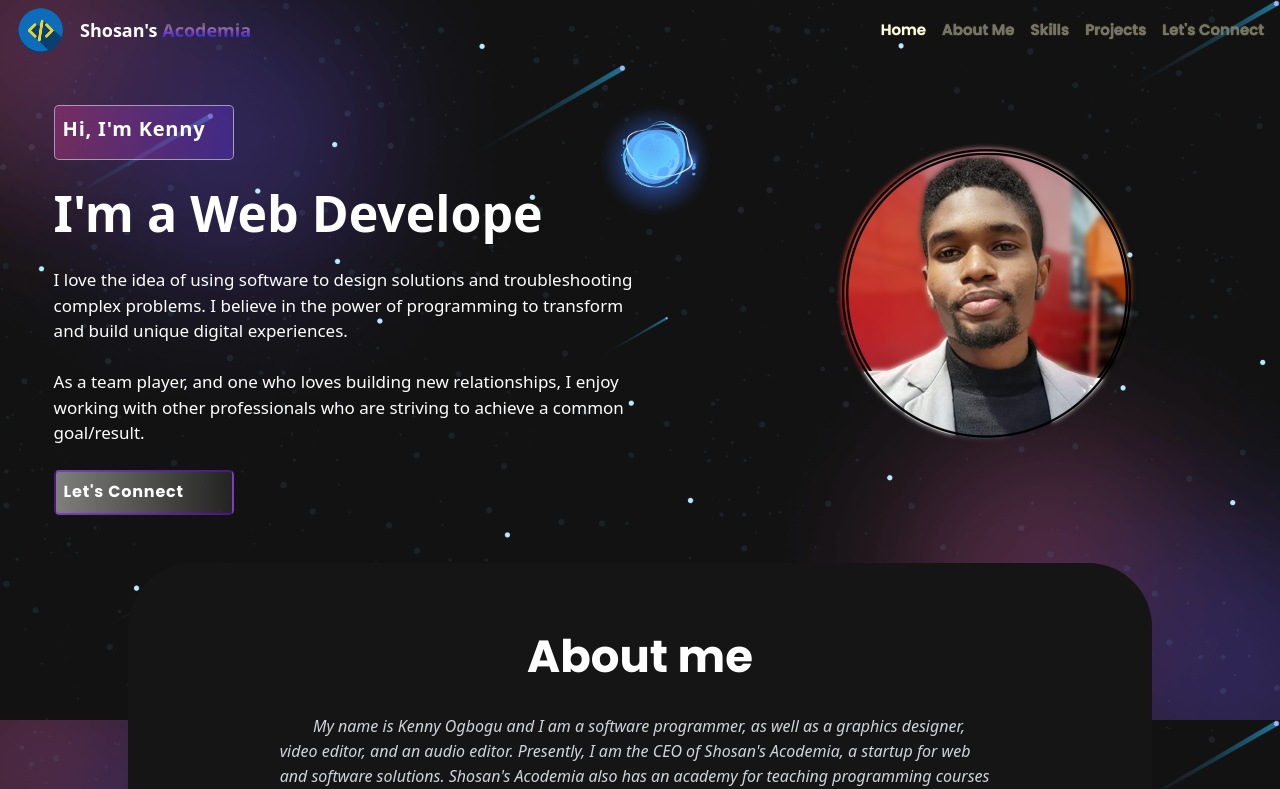
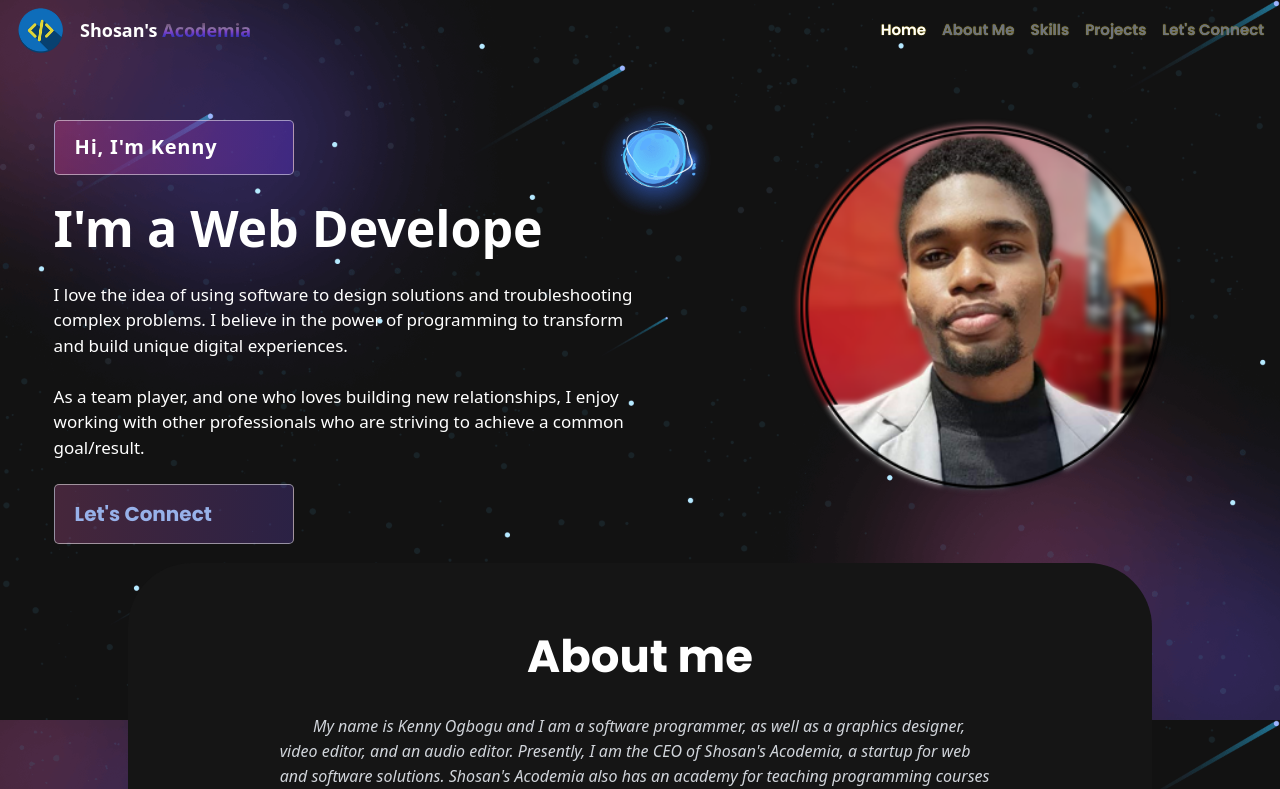
Before and after one commit to Kennius7/shosan-acodemia-port, a React (Vite) app: page / in a window 1280 px wide. Shown: the top 789 px of the page. Built offline with nearby package versions, Linux system fonts and the light colour scheme.

Commit message:
Working on the Banner section

```diff
--- a/src/components/Banner.jsx
+++ b/src/components/Banner.jsx
@@ -1,8 +1,8 @@
 import { useState, useEffect } from "react";
 import headerImg from "../assets/img/shosan-pics-small.png";
 import TrackVisibility from 'react-on-screen';
-import "../../node_modules/animate.css/animate.css";
-// import { ArrowRightCircle } from 'react-bootstrap-icons';
+import "animate.css";
+
 
 
 
@@ -23,8 +23,7 @@ const Banner = () => {
     }, delta);
 
     return () => { clearInterval(ticker) };
-    // eslint-disable-next-line react-hooks/exhaustive-deps
-  }, [text])
+  })
 
   const tick = () => {
     let i = loopNum % toRotate.length;
@@ -59,11 +58,17 @@ const Banner = () => {
       <div className="flex justify-around items-center text-white absolute z-[1] top-[15%]">
 
         <div className="w-[47%] md:ml-4">
+
           <TrackVisibility>
+
             {({ isVisible }) =>
-            <div className={isVisible ? "animate__animated animate__fadeIn" : ""}>
+            <div className={`${isVisible ? "animate__animated animate__fadeIn" : ""} nameDiv`}>
 
-              <span className="flex items-center tagline rounded-[5px] md:text-[20px] pl-2 py-2">Hi, I&apos;m Kenny</span>
+              <div className="flex justify-start items-center tagline rounded-[5px] w-[40%] h-[55px] ">
+                <span className="md:text-[20px] text-center ml-5">
+                Hi, I&apos;m Kenny
+                </span>
+              </div>
 
               <h1 className="md:text-[50px] font-semibold md:mb-4">{`I'm a`}
                 <span data-period="1000" className="txt-rotate">
@@ -80,20 +85,26 @@ const Banner = () => {
                 As a team player, and one who loves building new relationships, I enjoy working with other
                 professionals who are striving to achieve a common goal/result.
               </p>
-              <a href="#connect"
-                className="flex items-center font-poppins font-bold tagline2 rounded-[5px] md:text-[16px]
-                  pl-2 py-2"
-              >Let&apos;s Connect
-              </a>
+
+              <div className="flex justify-start items-center taglineButton rounded-[5px] w-[40%] h-[60px]">
+                <a href="#connect"
+                  className="font-poppins font-bold text-center md:text-[20px] ml-5">
+                  Let&apos;s Connect
+                </a>
+              </div>
+
             </div>}
+
           </TrackVisibility>
+
         </div>
 
         <div className="flex justify-center items-center w-[40%] md:-mt-12">
-          <TrackVisibility>
+          <TrackVisibility className="w-full">
             {({ isVisible }) =>
-              <div className={isVisible ? "animate__animated animate__zoomIn" : ""}>
-                <img src={headerImg} alt="Header Img" />
+              <div className={`${isVisible ? "animate__animated animate__zoomIn" : ""} w-full`}>
+                <img src={headerImg} alt="Header Img"
+                  className="w-[98%] h-[98%]" />
               </div>}
           </TrackVisibility>
         </div>
--- a/src/components/Contact.jsx
+++ b/src/components/Contact.jsx
@@ -1,6 +1,5 @@
 import { useState, useRef } from "react";
 import emailjs from "@emailjs/browser";
-// import { Container, Row, Col } from "react-bootstrap";
 import contactImg from "../assets/img/contact-img.svg";
 import 'animate.css';
 import TrackVisibility from 'react-on-screen';
@@ -62,52 +61,93 @@ const Contact = () => {
 
 
   return (
-    <section className="contact" id="connect">
-      <div>
-        <div className="align-items-center">
-          <div>
-            <TrackVisibility>
-              {({ isVisible }) =>
-                <img className={isVisible ? "animate__animated animate__zoomIn" : ""} src={contactImg} alt="Contact Us"/>
-              }
-            </TrackVisibility>
-          </div>
-          <div>
-            <TrackVisibility>
-              {({ isVisible }) =>
-                <div className={isVisible ? "animate__animated animate__fadeIn" : ""}>
+    <section id="connect"
+      className="contact w-full">
+
+      <div className="w-full flex flex-row-reverse justify-center items-center">
+
+        <div className="w-[50%]">
+          <TrackVisibility>
+            {
+              ({ isVisible }) =>
+              <img src={contactImg} alt="Contact Us"
+                className={isVisible ? "animate__animated animate__zoomIn" : ""}/>
+            }
+          </TrackVisibility>
+        </div>
+
+        <div className="w-[50%]">
+
+          <TrackVisibility className="w-full">
+            {({ isVisible }) =>
+              <div className={`${isVisible ? "animate__animated animate__fadeIn" : ""} w-full`}>
+
                 <h2>Get In Touch</h2>
+
                 <form ref={form} onSubmit={handleSubmit}>
+
                   <div>
+
                     <div>
-                      <input type="text" value={formDetails.firstName} placeholder="First Name" onChange={(e) => onFormUpdate('firstName', e.target.value)} />
+                      <input type="text"
+                        value={formDetails.firstName}
+                        placeholder="First Name"
+                        onChange={(e) => onFormUpdate('firstName', e.target.value)} />
                     </div>
+
                     <div>
-                      <input type="text" value={formDetails.lastName} placeholder="Last Name" onChange={(e) => onFormUpdate('lastName', e.target.value)}/>
+                      <input type="text"
+                        value={formDetails.lastName}
+                        placeholder="Last Name"
+                        onChange={(e) => onFormUpdate('lastName', e.target.value)}/>
                     </div>
+
                     <div>
-                      <input type="email" value={formDetails.email} placeholder="Email Address" onChange={(e) => onFormUpdate('email', e.target.value)} />
+                      <input type="email"
+                        value={formDetails.email}
+                        placeholder="Email Address"
+                        onChange={(e) => onFormUpdate('email', e.target.value)} />
                     </div>
+
                     <div>
-                      <input type="tel" value={formDetails.phone} placeholder="Phone No." onChange={(e) => onFormUpdate('phone', e.target.value)}/>
+                      <input type="tel"
+                        value={formDetails.phone}
+                        placeholder="Phone No."
+                        onChange={(e) => onFormUpdate('phone', e.target.value)}/>
                     </div>
+
                     <div>
-                      <textarea rows="6" value={formDetails.message} placeholder="Message" onChange={(e) => onFormUpdate('message', e.target.value)}></textarea>
-                      <button className="rounded-3" type="submit"><span>{buttonText}</span></button>
+                      <textarea type="text"
+                        value={formDetails.message}
+                        placeholder="Message"
+                        onChange={(e) => onFormUpdate('message', e.target.value)}>
+                      </textarea>
                     </div>
+
+                    <button type="submit" className="rounded-3">
+                      <span>{buttonText}</span>
+                    </button>
+
                     {
                       status.message &&
                       <div>
-                        <p className={status.success === false ? "text-red-300" : "text-green-400"}>{status.message}</p>
+                        <p className={status.success === false ? "text-red-300" : "text-green-400"}>
+                        {status.message}
+                        </p>
                       </div>
                     }
+
                   </div>
+
                 </form>
+
               </div>}
-            </TrackVisibility>
-          </div>
+          </TrackVisibility>
+
         </div>
+
       </div>
+
     </section>
   )
 }
--- a/src/index.css
+++ b/src/index.css
@@ -94,46 +94,46 @@
 }
 
 .tagline {
-  width: 180px;
-  height: 55px;
   font-weight: 700;
   letter-spacing: 0.8px;
   background: linear-gradient(90.21deg, #aa367c80 -5.91%, #4a2fbd80 111.58%);
   border: 1px solid rgba(255, 255, 255, 0.5);
-  font-size: 20px;
   margin-bottom: 16px;
-  display: inline-block;
 }
 
-.tagline2 {
-  width: 180px;
-  height: 45px;
+.nameDiv .taglineButton {
   font-weight: 700;
-  letter-spacing: 0.8px;
+  color: #97b1e9;
+  background: linear-gradient(90.21deg, rgba(196, 88, 152, 0.3) -5.91%, rgba(91, 69, 192, 0.3) 111.58%);
+  border: 1px solid rgba(255, 255, 255, 0.5);
+  position: relative;
+  transition: 0.3s ease-in-out;
+}
+.nameDiv .taglineButton a {
+  z-index: 1;
+  position: relative;
+}
+.nameDiv .taglineButton:hover {
+  color: #fff;
+}
+.nameDiv .taglineButton::before {
+  content: "";
   background: linear-gradient(90.21deg, rgba(245, 245, 243, 0.5) -5.91%, rgba(29, 29, 28, 0.5) 111.58%);
-  border: 2px solid rgba(117, 6, 243, 0.5);
-  font-size: 20px;
-  margin-bottom: 16px;
-  display: inline-block;
-  transition: 1s ease-in-out;
+  width: 0;
+  height: 100%;
+  position: absolute;
+  top: 0;
+  left: 0;
+  z-index: 0;
+  transition: 0.3s ease-in-out;
+}
+.nameDiv .taglineButton:hover::before {
+  width: 100%;
 }
 
-.tagline2:hover {
-  background: linear-gradient(90.21deg, #aa367c80 -5.91%, #4a2fbd80 111.58%);
-  transition: 1s ease-in-out;
-}
 
-.tagline2::before {
-  content: "";
-  background: #121212;
-  width: 0;
-  height: 100%;
-  transition: 0.3s ease-in-out;
-}
 
-.tagline2:hover::before {
-  width: 100%;
-}
+
 
 .navText1{
   text-shadow: 0 0 7px rgb(42, 16, 185);
```
Also changed, not shown: firebaseConfig.js (deleted, +0 -22 lines), package.json (+3 -6 lines), 1 other file (tests, documents, lock files or other folders).
